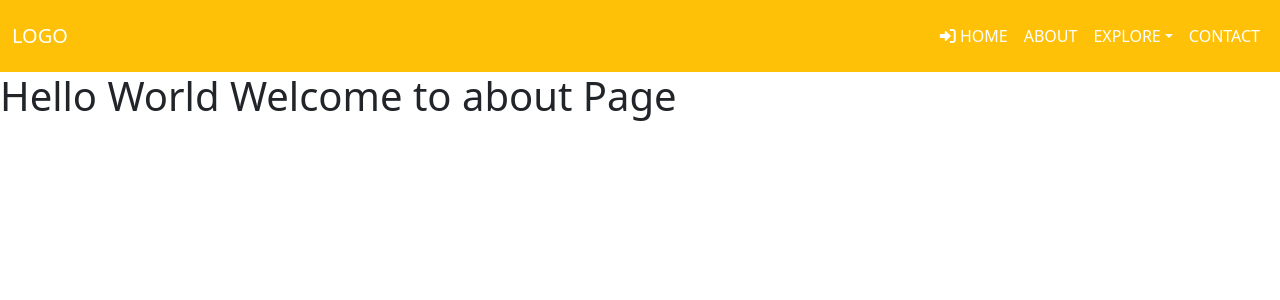
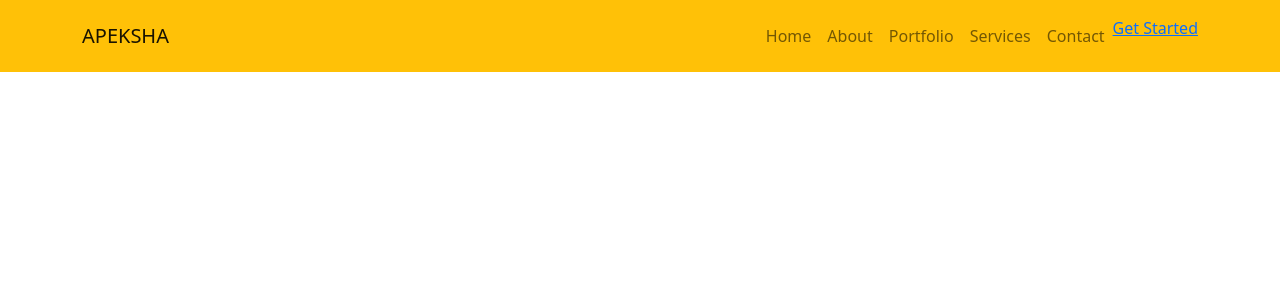
Before and after one commit to karthikeyaguruju/FlaskProject1, a Flask app: page /about in a window 1280 px wide. Shown: the top 300 px of the page. Run offline with Flask 2, Linux system fonts and the light colour scheme.

Commit message:
Update base.html

```diff
--- a/templates/base.html
+++ b/templates/base.html
@@ -1,43 +1,43 @@
 <!DOCTYPE html>
 <html lang="en">
 <head>
-    <meta charset="utf-8" />
-
+    <meta charset="UTF-8">
+    <meta name="viewport" content="width=device-width, initial-scale=1.0">
     <title>{% block title %}{%endblock %}</title>
-     <link href="https://cdn.jsdelivr.net/npm/bootstrap@5.0.2/dist/css/bootstrap.min.css" rel="stylesheet">
-    <link rel="stylesheet" href="https://cdnjs.cloudflare.com/ajax/libs/font-awesome/6.0.0-beta3/css/all.min.css"/>
-    <script src="https://cdn.jsdelivr.net/npm/bootstrap@5.0.2/dist/js/bootstrap.bundle.min.js"></script>
+    <link href="https://fonts.googleapis.com/css2?family=Montserrat:wght@400;500;900&display=swap" rel="stylesheet">
+	<link href="https://cdn.jsdelivr.net/npm/bootstrap@5.1.0/dist/css/bootstrap.min.css" rel="stylesheet">
+	<link href="https://cdnjs.cloudflare.com/ajax/libs/animate.css/3.7.2/animate.min.css" rel="stylesheet">
+    <script src="https://cdnjs.cloudflare.com/ajax/libs/jquery/3.6.0/jquery.min.js">
+	</script>
+	<script src="https://cdn.jsdelivr.net/npm/@popperjs/core@2.9.3/dist/umd/popper.min.js">
+	</script>
+	<script src="https://cdn.jsdelivr.net/npm/bootstrap@5.1.0/dist/js/bootstrap.min.js">
+	</script>
 </head>
 <body>
-   <nav class="navbar navbar-expand-lg navbar-dark bg-warning py-3">
-	<div class="container-fluid">
-		<a class="navbar-brand" href=""> LOGO</a>
-		<button class="navbar-toggler" type="button" data-bs-toggle="collapse"
-			data-bs-target="#navbarSupportedContent"
-			aria-controls="navbarSupportedContent" aria-expanded="false"
-			aria-label="Toggle navigation">
-			<span class="navbar-toggler-icon"></span>
-		</button>
-		<div class="collapse navbar-collapse justify-content-center" id="navbarSupportedContent">
+    <nav class="navbar navbar-expand-lg navbar-light bg-warning fixed-top py-3">
+		<div class="container">
+			<a class="navbar-brand" href="#"><span>APEK</span>SHA</a> <button aria-controls="navbarSupportedContent" aria-expanded="false" aria-label="Toggle navigation" class="navbar-toggler" data-bs-target="#navbarSupportedContent" data-bs-toggle="collapse" type="button"><span class="navbar-toggler-icon"></span></button>
+			<div class="collapse navbar-collapse" id="navbarSupportedContent">
 				<ul class="navbar-nav ms-auto mb-2 mb-lg-0">
-					<li class="nav-item"><a class="nav-link active"
-						aria-current="page" href=""><i
-							class="fas fa-sign-in-alt"></i> HOME</a></li>
-
-					<li class="nav-item"><a class="nav-link active"
-						aria-current="page" href="">ABOUT</a></li>
-                        <li class="nav-item dropdown">
-                            <a class="nav-link dropdown-toggle active" href="#" id="navbarDropdown" role="button" data-bs-toggle="dropdown" aria-expanded="false">EXPLORE</a>
-                            <ul class="dropdown-menu" aria-labelledby="navbarDropdown">
-                                <li><a class="dropdown-item" href="#">Option 1</a></li>
-                                <li><hr class="dropdown-divider"></li>
-                                <li><a class="dropdown-item" href="#">Option 2</a></li>
-                                <li><hr class="dropdown-divider"></li>
-                                <li><a class="dropdown-item" href="#">Option 3</a></li>
-                            </ul>
+					<li class="nav-item">
+						<a class="nav-link" href="/">Home</a>
 					</li>
-					<li class="nav-item"><a class="nav-link active"
-						aria-current="page" href="">CONTACT</a></li>
+					<li class="nav-item">
+						<a class="nav-link" href="/about">About</a>
+					</li>
+					<li class="nav-item">
+						<a class="nav-link" href="#">Portfolio</a>
+					</li>
+					<li class="nav-item">
+						<a class="nav-link" href="#">Services</a>
+					</li>
+					<li class="nav-item">
+						<a class="nav-link" href="#">Contact</a>
+					</li>
+					<li class="nav-item">
+						<a class="getstarted" href="index.html">Get Started</a>
+					</li>
 				</ul>
 			</div>
 		</div>
```
Lines whose indentation alone changed are shown as unchanged.
